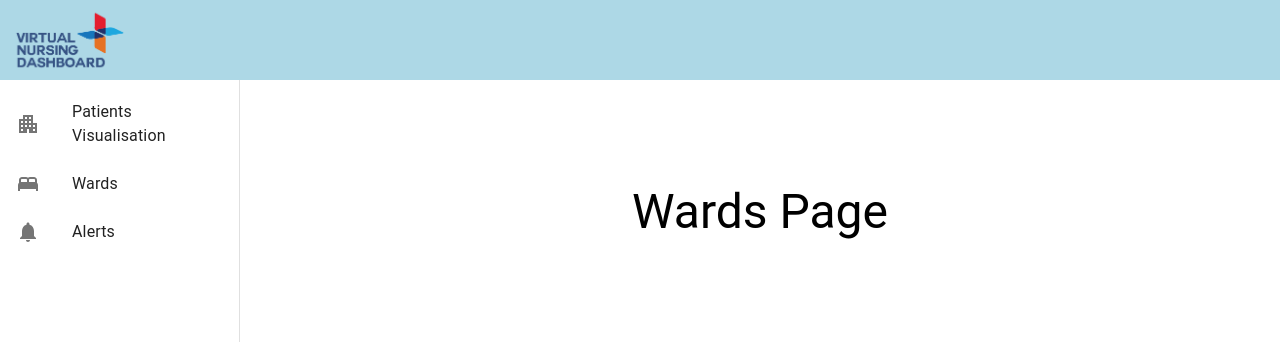
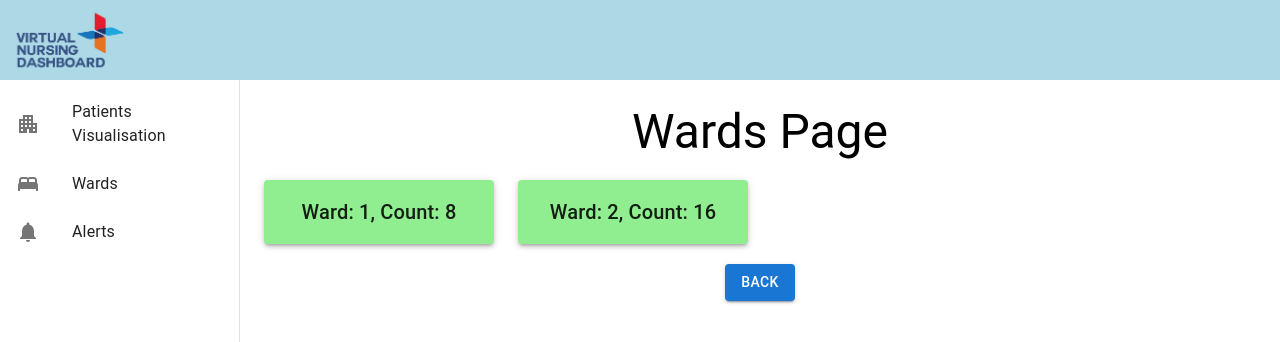
Before and after one commit to AHVirtualNursing/virtual-nursing-dashboard, a Next.js app: page /dashboard in a window 1280 px wide. Both pictures are taken after a click on the item "Wards". Shown: the top 342 px of the page. Built offline with nearby package versions, Linux system fonts and the light colour scheme.

Commit message:
[DVS-005] developed the patient's dashboard+ward

```diff
--- a/src/pages/dashboard.tsx
+++ b/src/pages/dashboard.tsx
@@ -1,7 +1,7 @@
 import Head from "next/head";
 import { Inter } from "next/font/google";
 import styles from "@/styles/Dashboard.module.css";
-import { Button } from "@mui/material";
+import { Button, Grid } from "@mui/material";
 import { useRouter } from "next/router";
 import Header from "@/components/Header";
 import { useState } from "react";
@@ -10,6 +10,7 @@ import ApartmentIcon from '@mui/icons-material/Apartment';
 import NotificationsIcon from '@mui/icons-material/Notifications';
 import DashboardSideBar from "@/components/DashboardSideBar";
 import {
+  Paper,
   Box,
   Typography,
 } from "@mui/material";
@@ -35,6 +36,49 @@ export default function Dashboard() {
     setCurrentPage(key);
   };
 
+  const beds = [
+    { Ward: 1, Room: 1, Bed: 1 },
+    { Ward: 1, Room: 2, Bed: 2 },
+    { Ward: 1, Room: 3, Bed: 3 },
+    { Ward: 1, Room: 4, Bed: 4 },
+    { Ward: 1, Room: 5, Bed: 5 },
+    { Ward: 1, Room: 6, Bed: 6 },
+    { Ward: 1, Room: 7, Bed: 7 },
+    { Ward: 1, Room: 8, Bed: 8 },
+    { Ward: 2, Room: 1, Bed: 1 },
+    { Ward: 2, Room: 1, Bed: 2 },
+    { Ward: 2, Room: 1, Bed: 3 },
+    { Ward: 2, Room: 1, Bed: 4 },
+    { Ward: 2, Room: 1, Bed: 5 },
+    { Ward: 2, Room: 1, Bed: 6 },
+    { Ward: 2, Room: 1, Bed: 7 },
+    { Ward: 2, Room: 1, Bed: 8 },
+    { Ward: 2, Room: 2, Bed: 1 },
+    { Ward: 2, Room: 2, Bed: 2 },
+    { Ward: 2, Room: 2, Bed: 3 },
+    { Ward: 2, Room: 2, Bed: 4 },
+    { Ward: 2, Room: 2, Bed: 5 },
+    { Ward: 2, Room: 2, Bed: 6 },
+    { Ward: 2, Room: 2, Bed: 7 },
+    { Ward: 2, Room: 2, Bed: 8 }
+  ];
+
+  function groupBedsIntoWards(beds) {
+    const wardsHashMap = new Map()
+    for (let i=0; i<beds.length; i++) {
+      const bed = beds[i]
+      const ward = bed['Ward']
+      if (wardsHashMap.has(ward)) {
+        wardsHashMap.get(ward).push(bed);
+      } else {
+        wardsHashMap.set(ward, [bed]);
+      }
+    }
+    return wardsHashMap;
+  }
+
+  const wards = groupBedsIntoWards(beds);
+
   const patientsTab: ISideBarTab = {
     text: "Patients Visualisation",
     key: "patients",
@@ -58,6 +102,7 @@ export default function Dashboard() {
     wardsTab,
     alertsTab,
   ];
+
   return (
     <>
       <Head>
@@ -79,23 +124,47 @@ export default function Dashboard() {
             flexGrow: 1,
             bgcolor: "background.default",
             p: 3,
-            marginTop: "80px",
           }}
         >
           <Box>
             {currentPage === patientsTab.key && (
               <>
-                <Typography variant="h3">Patient Visualisation</Typography>
-                <div>
-                  <Button variant="contained" onClick={handleBackButton}>
+                <Typography sx = {{marginBottom: '20px'}} variant="h3">Patient Visualisation</Typography>
+
+                  <Grid container spacing={3}>
+                    {beds.map((bed, index) =>(
+                      <Grid item xs={12} sm={6} md={4} lg={3} key={index}>
+                        <Paper elevation={3} style={{ padding: '16px', backgroundColor: bed.Bed == 8 ? "red" : 'lightGreen' }}>
+                          <Typography variant="h6">
+                             Ward: {bed.Ward}, Room: {bed.Room}, Bed: {bed.Bed}
+                          </Typography>
+                        </Paper>
+                      </Grid>
+                    ))}
+                  </Grid>
+                  <Button sx = {{marginTop: '20px'}}variant="contained" onClick={handleBackButton}>
                     Back
                   </Button>
-                </div>
+
               </>
             )}
             {currentPage === wardsTab.key && (
               <>
-                <Typography variant="h3">Wards Page</Typography>
+                <Typography sx = {{marginBottom: '20px'}} variant="h3">Wards Page</Typography>
+                <Grid container spacing={3}>
+                    {Array.from(groupBedsIntoWards(beds).keys()).map((ward, index) => (
+                      <Grid item xs={12} sm={6} md={4} lg={3} key={index}>
+                        <Paper elevation={3} style={{ padding: '16px', backgroundColor: 'lightGreen' }}>
+                          <Typography variant="h6">
+                             Ward: {ward}, Count: {groupBedsIntoWards(beds).get(ward).length}
+                          </Typography>
+                        </Paper>
+                      </Grid>
+                    ))}
+                  </Grid>
+                  <Button sx = {{marginTop: '20px'}}variant="contained" onClick={handleBackButton}>
+                    Back
+                  </Button>
               </>
             )}
             {currentPage === alertsTab.key && (
```
